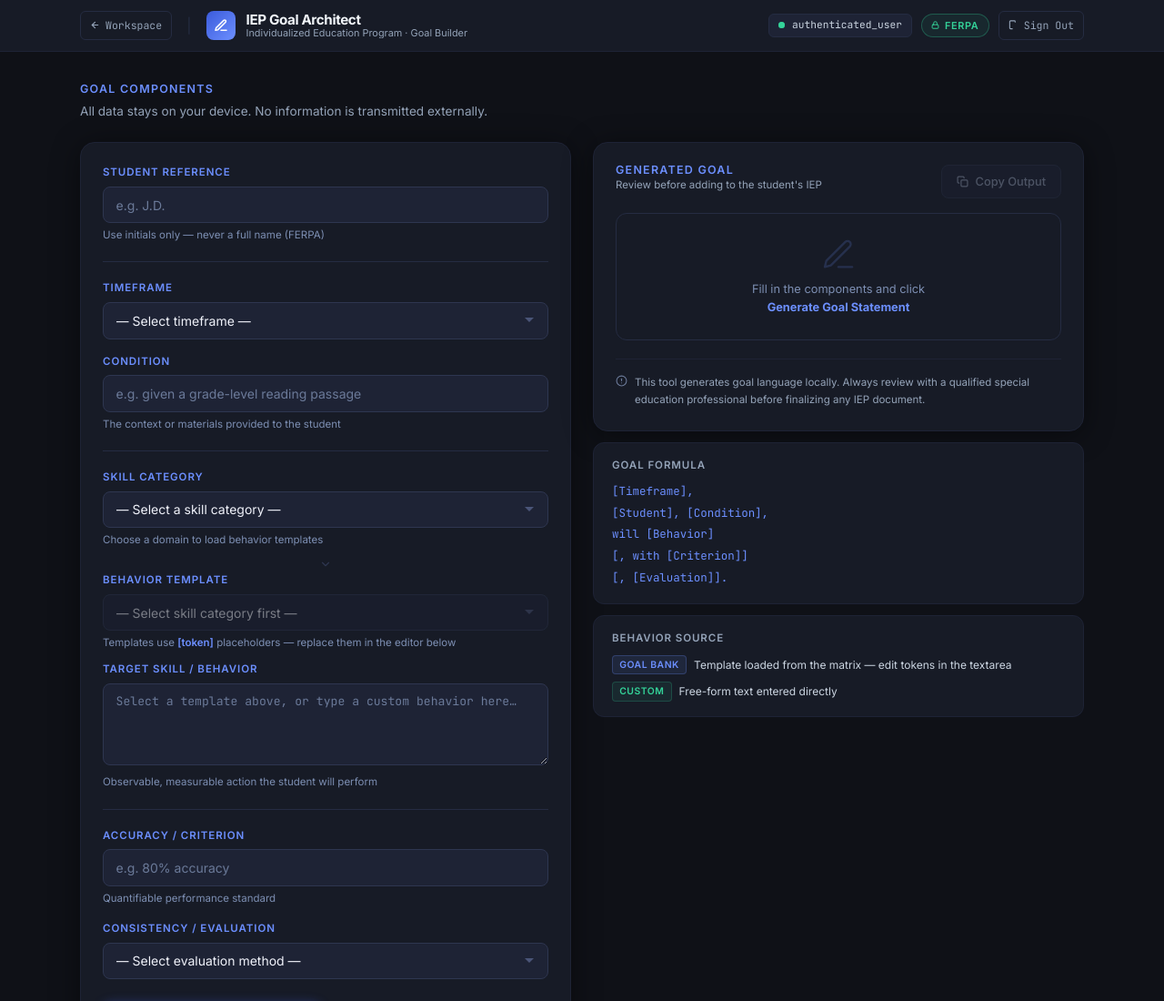
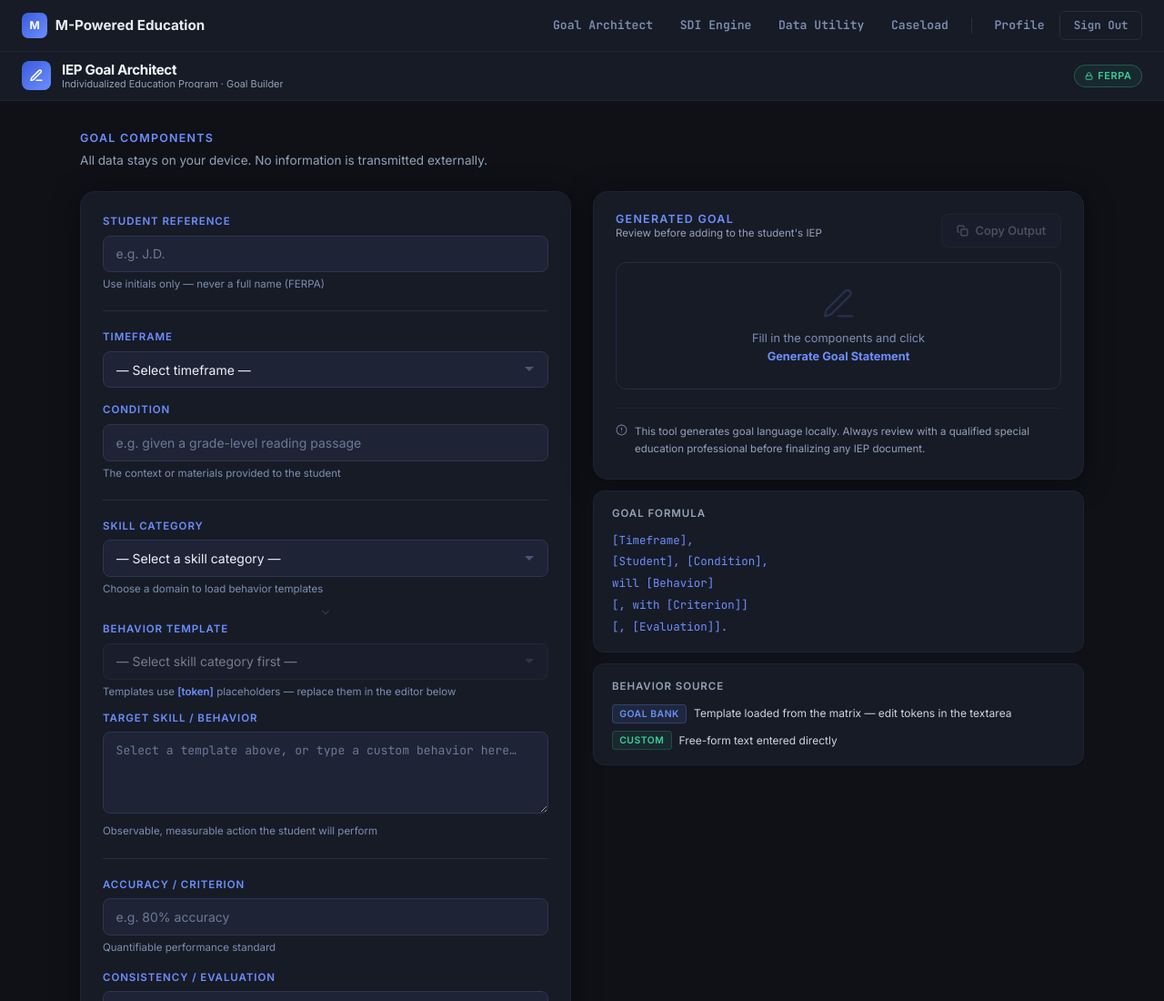
Before and after one commit to mmcdonald767/mpowered-iep, a plain HTML site: page index.html in a window 1280 px wide. Shown: the top 1100 px of the page at 91% size. Drawn offline with nearby package versions, Linux system fonts and the light colour scheme.

Commit message:
feat: standardize global navigation across IEP Goal Architect with active-state highlighting and universal logout

```diff
--- a/index.html
+++ b/index.html
@@ -356,33 +356,87 @@
     @media (max-width: 540px) {
       .btn-row { grid-template-columns: 1fr; }
     }
+
+    /* ── M-Powered unified navigation ── */
+    .site-header { background: #171b26; border-bottom: 1px solid #1e2335; position: sticky; top: 0; z-index: 50; }
+    .site-header-inner { max-width: 1280px; margin: 0 auto; padding: 0 1.5rem; height: 56px; display: flex; align-items: center; justify-content: space-between; gap: 1.5rem; }
+    .site-brand { display: inline-flex; align-items: center; gap: 0.55rem; font-size: 0.95rem; font-weight: 700; color: #e8ecf4; white-space: nowrap; flex-shrink: 0; text-decoration: none; }
+    .site-logo-fallback { width: 28px; height: 28px; border-radius: 7px; background: linear-gradient(135deg,#3b5bdb 0%,#6c8fff 100%); display: inline-flex; align-items: center; justify-content: center; flex-shrink: 0; font-family: 'Inter', sans-serif; font-size: 0.75rem; font-weight: 800; color: #fff; letter-spacing: -0.02em; }
+    .site-nav { display: flex; align-items: center; gap: 0.25rem; overflow-x: auto; scrollbar-width: none; }
+    .site-nav::-webkit-scrollbar { display: none; }
+    .nav-link { font-family: 'JetBrains Mono', monospace; font-size: 0.82rem; font-weight: 600; color: #7d8fb3; text-decoration: none; padding: 0.35rem 0.8rem; border-radius: 6px; transition: color 0.13s, background 0.13s; flex-shrink: 0; }
+    .nav-link:hover { color: #e8ecf4; background: rgba(255,255,255,0.05); }
+    .nav-link.active { color: #6c8fff; background: rgba(108,143,255,0.1); box-shadow: inset 0 0 0 1px rgba(108,143,255,0.35); }
+    .nav-divider { width: 1px; height: 18px; background: #252c42; margin: 0 0.5rem; flex-shrink: 0; }
+    .btn-ghost {
+      font-family: 'JetBrains Mono', monospace; font-size: 0.78rem; font-weight: 600;
+      color: #7d8fb3; background: transparent; border: 1px solid #252c42; border-radius: 6px;
+      padding: 0.35rem 0.9rem; cursor: pointer; white-space: nowrap; flex-shrink: 0;
+      transition: color 0.13s, border-color 0.13s, background 0.13s;
+    }
+    .btn-ghost:hover { color: #f87171; border-color: rgba(248,113,113,0.45); background: rgba(248,113,113,0.06); }
+    @media (max-width: 760px) { .site-brand-text { display: none; } }
+    /* Tool identity strip below the unified nav */
+    .page-identity-bar { background: #171b26; border-bottom: 1px solid #1e2335; }
+    .page-identity-inner { max-width: 1280px; margin: 0 auto; padding: 0.65rem 1.5rem; display: flex; align-items: center; gap: 0.75rem; }
   </style>
 </head>
 <body class="bg-surface-900 text-slate-100 font-sans antialiased min-h-screen">
 
-  <header class="bg-surface-800 border-b border-surface-700">
-    <div class="max-w-6xl mx-auto px-6 py-3 flex items-center justify-between flex-wrap gap-3">
+  <!-- ════════════════════════════════════════════════════════════
+       M-POWERED UNIFIED NAVIGATION
+       Logo → dashboard home · subdomain switcher with active state
+       · Profile placeholder · universal Sign Out.
+  ════════════════════════════════════════════════════════════ -->
+  <header class="site-header">
+    <div class="site-header-inner">
+      <!-- Logo acts as the Home / Dashboard link -->
+      <a href="https://www.mpowerededucation.com/dashboard.html" class="site-brand" title="M-Powered dashboard">
+        <span class="site-logo-fallback">M</span>
+        <span class="site-brand-text">M-Powered Education</span>
+      </a>
+      <nav class="site-nav" aria-label="M-Powered workspaces">
+        <!-- Subdomain switcher — .active applied by unified-nav script -->
+        <a href="https://iep.mpowerededucation.com/"      class="nav-link" data-subdomain="iep">Goal Architect</a>
+        <a href="https://sdi.mpowerededucation.com/"      class="nav-link" data-subdomain="sdi">SDI Engine</a>
+        <a href="https://data.mpowerededucation.com/"     class="nav-link" data-subdomain="data">Data Utility</a>
+        <a href="https://caseload.mpowerededucation.com/" class="nav-link" data-subdomain="caseload">Caseload</a>
+        <div class="nav-divider"></div>
+        <!-- User actions -->
+        <a href="#" class="nav-link" id="nav-profile" title="Profile — coming soon">Profile</a>
+        <button type="button" class="btn-ghost" onclick="logout()">Sign Out</button>
+      </nav>
+    </div>
+  </header>
 
-      <div class="flex items-center gap-4 min-w-0">
+  <script>
+    // ── Unified nav: active state + universal logout ──────────────
+    (function () {
+      'use strict';
+      var sub = window.location.hostname.split('.')[0];
+      var links = document.querySelectorAll('.site-nav .nav-link[data-subdomain]');
+      for (var i = 0; i < links.length; i++) {
+        if (links[i].getAttribute('data-subdomain') === sub) {
+          links[i].classList.add('active');
+          links[i].setAttribute('aria-current', 'page');
+        }
+      }
+    })();
+    function logout() {
+      // Universal sign-out: clear every client-side auth artifact,
+      // then land on the main dashboard (its guard takes over from
+      // there if re-authentication is required).
+      try { localStorage.clear(); }   catch (e) {}
+      try { sessionStorage.clear(); } catch (e) {}
+      document.cookie = 'mp_session=; expires=Thu, 01 Jan 1970 00:00:00 GMT; path=/; domain=.mpowerededucation.com; Secure; SameSite=Lax';
+      window.location.href = 'https://www.mpowerededucation.com/dashboard.html';
+    }
+  </script>
 
-        <a href="https://www.mpowerededucation.com/dashboard.html"
-           class="flex items-center gap-1.5 font-mono text-[0.72rem] font-medium text-slate-400
-                  border border-surface-600 rounded-[6px] px-2.5 py-1.5
-                  transition-colors duration-150
-                  hover:text-slate-100 hover:border-accent hover:bg-surface-700
-                  focus-visible:outline-none focus-visible:ring-2 focus-visible:ring-accent/40"
-           aria-label="Back to M-Powered Education workspace dashboard">
-          <svg width="11" height="11" viewBox="0 0 24 24" fill="none" stroke="currentColor"
-               stroke-width="2.4" stroke-linecap="round" stroke-linejoin="round" aria-hidden="true">
-            <line x1="19" y1="12" x2="5" y2="12"/>
-            <polyline points="12 19 5 12 12 5"/>
-          </svg>
-          Workspace
-        </a>
-
-        <span class="text-surface-600 select-none hidden sm:block" aria-hidden="true">|</span>
-
-        <div class="flex items-center gap-3 min-w-0">
+  <!-- Tool identity strip — page name + FERPA trust signal,
+       kept from the original header so the tool keeps its face. -->
+  <div class="page-identity-bar">
+    <div class="page-identity-inner">
       <div class="w-8 h-8 rounded-[8px] flex items-center justify-center flex-shrink-0"
            style="background:linear-gradient(135deg,#3b5bdb,#6c8fff);">
         <svg width="16" height="16" viewBox="0 0 24 24" fill="none" stroke="#fff"
@@ -396,29 +450,10 @@
           IEP Goal Architect
         </h1>
         <p class="text-[0.68rem] text-slate-400 leading-none truncate hidden sm:block">
-              Individualized Education Program · Goal Builder
+          Individualized Education Program &middot; Goal Builder
         </p>
       </div>
-        </div>
-
-      </div>
-
-      <div class="flex items-center gap-2.5 flex-shrink-0">
-
-        <div class="hidden md:flex items-center gap-2 px-2.5 py-1.5
-                    bg-surface-700 border border-surface-600 rounded-[6px]">
-          <span class="relative flex h-[7px] w-[7px] flex-shrink-0" aria-hidden="true">
-            <span class="animate-ping absolute inline-flex h-full w-full rounded-full bg-success opacity-60"></span>
-            <span class="relative inline-flex h-[7px] w-[7px] rounded-full bg-success"></span>
-          </span>
-          <span id="sessionEmailDisplay"
-                class="font-mono text-[0.7rem] text-slate-300 leading-none max-w-[180px] truncate"
-                aria-label="Authenticated user email">
-            authenticated_user
-          </span>
-        </div>
-
-        <span class="ferpa-badge hidden sm:inline-flex" aria-label="FERPA compliant — local processing only">
+      <span class="ferpa-badge hidden sm:inline-flex" style="margin-left:auto;" aria-label="FERPA compliant — local processing only">
         <svg width="9" height="9" viewBox="0 0 24 24" fill="none" stroke="currentColor"
              stroke-width="2.5" stroke-linecap="round" stroke-linejoin="round" aria-hidden="true">
           <rect x="3" y="11" width="18" height="11" rx="2"/>
@@ -426,25 +461,8 @@
         </svg>
         FERPA
       </span>
-
-        <button onclick="signOut()"
-                class="flex items-center gap-1.5 font-mono text-[0.72rem] font-medium text-slate-400
-                       border border-surface-600 rounded-[6px] px-2.5 py-1.5 bg-transparent
-                       transition-colors duration-150 cursor-pointer
-                       hover:text-red-400 hover:border-red-500/50 hover:bg-red-950/20
-                       focus-visible:outline-none focus-visible:ring-2 focus-visible:ring-red-500/30"
-                aria-label="Sign out of M-Powered Education">
-          <svg width="11" height="11" viewBox="0 0 24 24" fill="none" stroke="currentColor"
-               stroke-width="2.4" stroke-linecap="round" stroke-linejoin="round" aria-hidden="true">
-            <path d="M9 21H5a2 2 0 01-2-2V4a2 2 0 012-2h9a2 2 0 012 2v1"/>
-          </svg>
-          Sign Out
-        </button>
-
     </div>
-
   </div>
-  </header>
 
   <main class="max-w-6xl mx-auto px-6 py-8">
 
```
Lines whose indentation alone changed are shown as unchanged.
